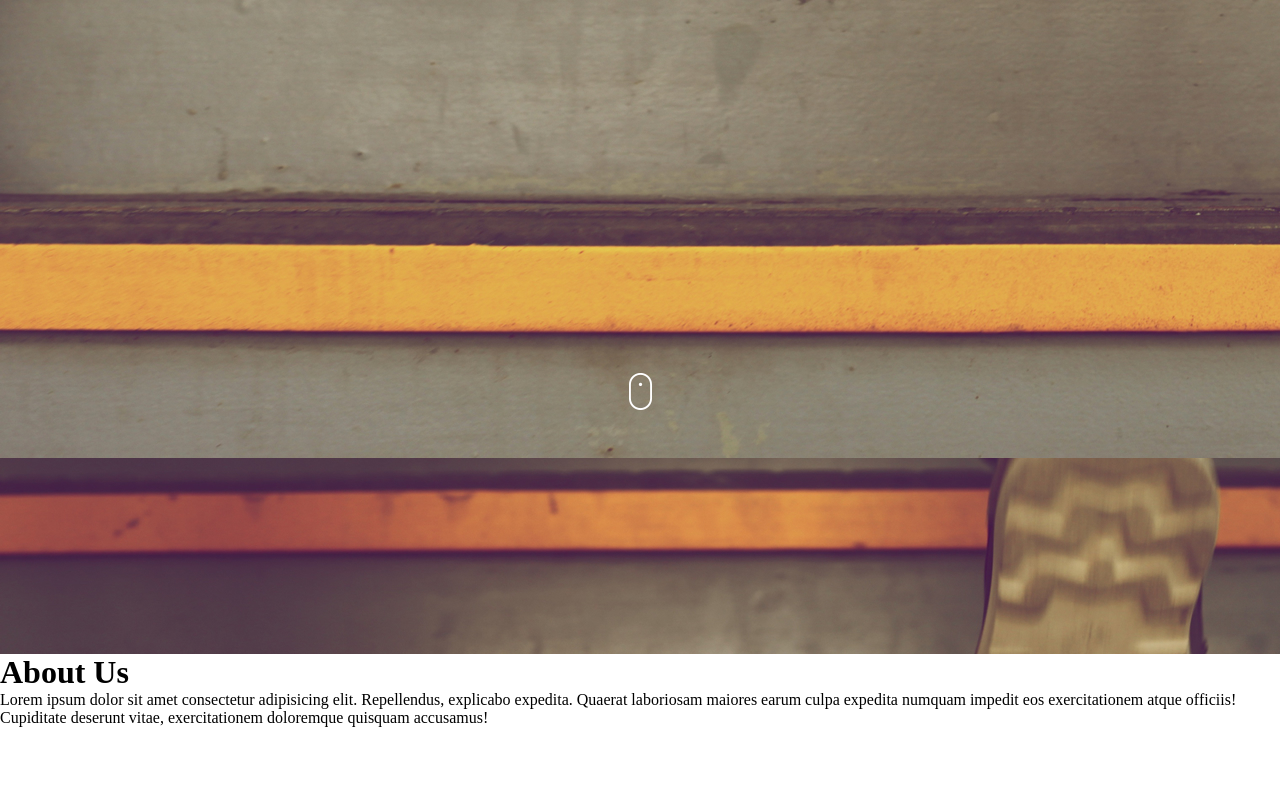
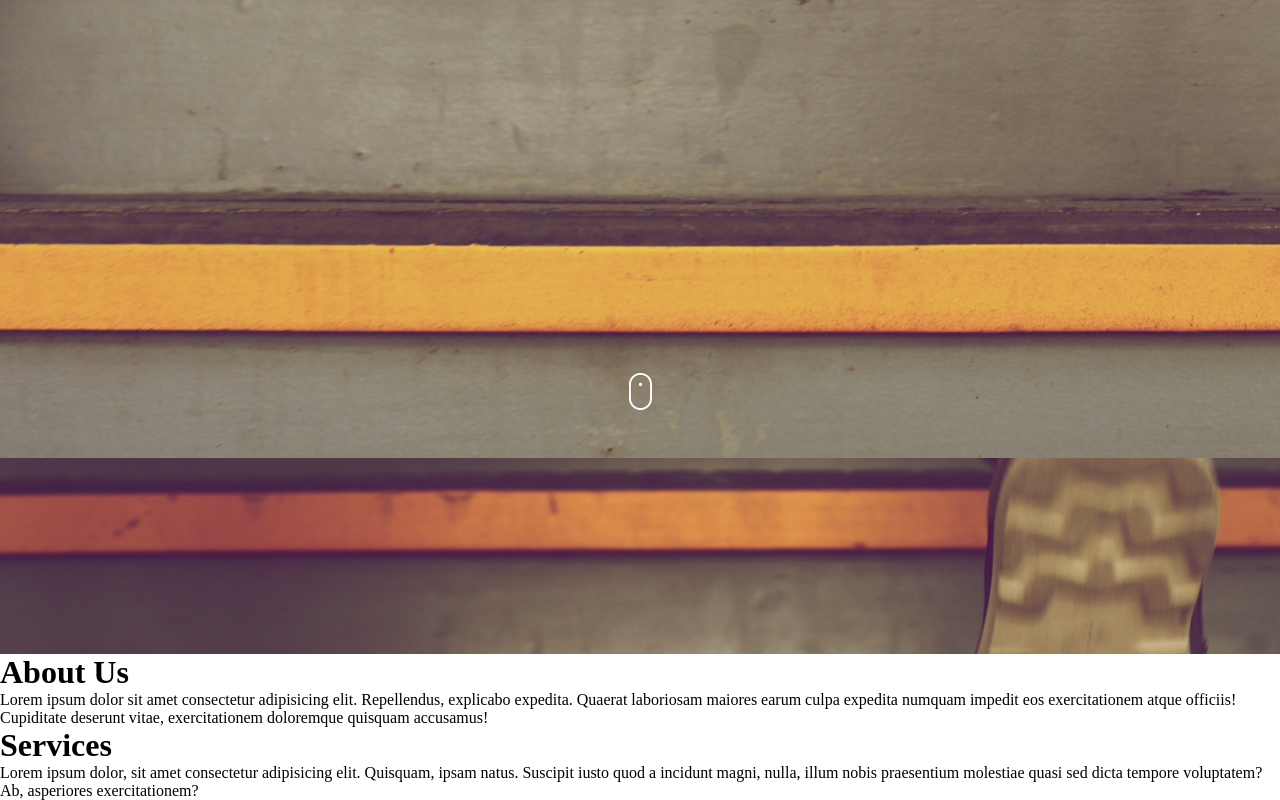
Before and after one commit to Mzazi25/Delani-studio, a plain HTML site: page index.html in a window 1280 px wide. Shown: the part 613-1413 px from the top of the page. Before the commit the page ends 1340 px from the top, so only its background shows below. Drawn offline with Linux system fonts and the light colour scheme.

Commit message:
added Services section on HTML File

```diff
--- a/index.html
+++ b/index.html
@@ -30,6 +30,10 @@
             <h1>About Us</h1>
             <p>Lorem ipsum dolor sit amet consectetur adipisicing elit. Repellendus, explicabo expedita. Quaerat laboriosam maiores earum culpa expedita numquam impedit eos exercitationem atque officiis! Cupiditate deserunt vitae, exercitationem doloremque quisquam accusamus!</p>
         </div>
+        <div class="services">
+            <h1> Services</h1>
+            <p>Lorem ipsum dolor, sit amet consectetur adipisicing elit. Quisquam, ipsam natus. Suscipit iusto quod a incidunt magni, nulla, illum nobis praesentium molestiae quasi sed dicta tempore voluptatem? Ab, asperiores exercitationem?</p>
+        </div>
     </div> <!-- Container ends -->
 
 </body>
```
